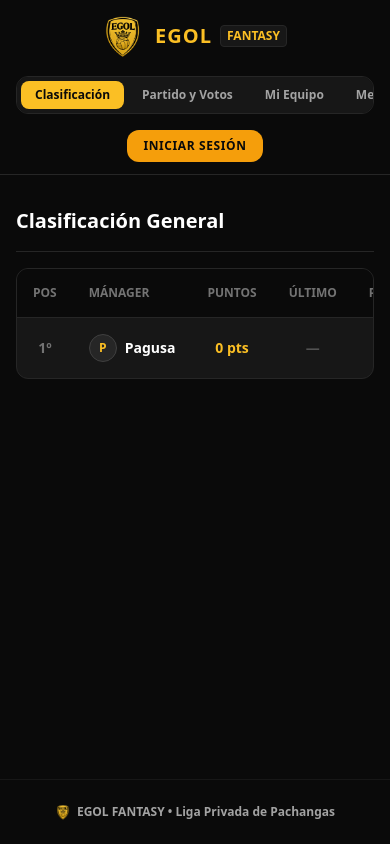
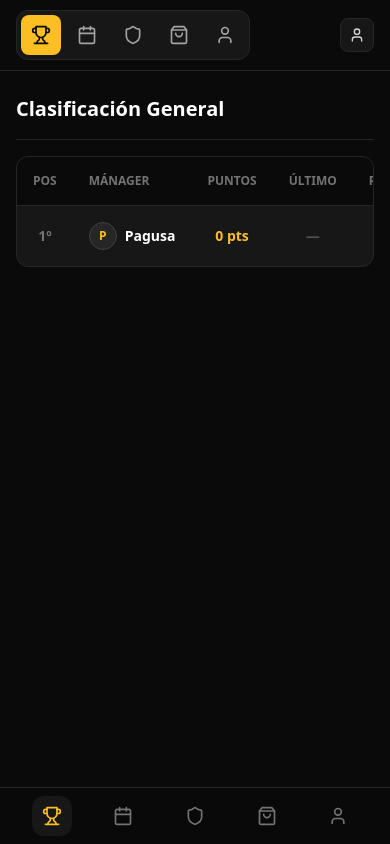
Before and after one commit to Pau-Gutsens/Web-Pachangas, a Next.js app: page / in a window 390 px wide. Built offline with nearby package versions, Linux system fonts and the light colour scheme.

Commit message:
auth & mobile frinedly

```diff
--- a/app/page.tsx
+++ b/app/page.tsx
@@ -53,7 +53,7 @@ export default function EGOLApp() {
       />
 
       {/* Contenido Principal según la pestaña seleccionada */}
-      <main className="flex-1 max-w-6xl w-full mx-auto px-4 py-8">
+      <main className="flex-1 max-w-6xl w-full mx-auto px-4 py-6 pb-24 sm:pb-8">
         {/* 1. Mi Equipo */}
         {activeTab === 'team' && (
           <MyTeamView
@@ -107,14 +107,6 @@ export default function EGOLApp() {
           />
         )}
       </main>
-
-      {/* Footer */}
-      <footer className="border-t border-neutral-900 py-6 text-center text-xs text-neutral-600">
-        <p className="flex items-center justify-center gap-1.5 font-semibold text-neutral-400">
-          <img src="/logo.png" alt="EGOL" className="h-4 w-4 object-contain inline" />
-          EGOL FANTASY &bull; Liga Privada de Pachangas
-        </p>
-      </footer>
     </div>
   );
 }
--- a/components/Navbar.tsx
+++ b/components/Navbar.tsx
@@ -2,7 +2,7 @@
 
 import React from 'react';
 import { UserAccount } from '../types';
-import { Coins, Trophy, LogOut, ShieldAlert } from 'lucide-react';
+import { Trophy, Calendar, Shield, ShoppingBag, ShieldAlert, User as UserIcon, LogOut, Coins } from 'lucide-react';
 
 export default function Navbar({
   user,
@@ -18,118 +18,118 @@ export default function Navbar({
   onSelectTab: (tab: any) => void;
 }) {
   return (
+    <>
+      {/* Top Header - Sin logo ni nombre, solo stats y control */}
       <header className="bg-neutral-950 border-b border-neutral-800 sticky top-0 z-40 text-white">
-      <div className="max-w-6xl mx-auto px-4 py-3 flex flex-col md:flex-row justify-between items-center gap-4">
-        {/* Logo and Brand */}
-        <div className="flex items-center gap-3 cursor-pointer" onClick={() => onSelectTab(user ? 'team' : 'standings')}>
-          <div className="w-10 h-12 relative flex-shrink-0">
-            <img src="/logo.png" alt="EGOL" className="w-full h-full object-contain" />
-          </div>
-          <div className="flex items-center gap-2">
-            <span className="text-xl font-black text-amber-400 tracking-wider">EGOL</span>
-            <span className="text-xs uppercase bg-neutral-900 text-amber-400 border border-neutral-800 font-bold px-1.5 py-0.5 rounded">
-              FANTASY
-            </span>
-          </div>
-        </div>
-
-        {/* Navigation Tabs */}
-        <nav className="flex items-center gap-1 bg-neutral-900 border border-neutral-800 p-1 rounded-xl overflow-x-auto max-w-full">
+        <div className="max-w-6xl mx-auto px-4 py-2.5 flex items-center justify-between gap-3">
+          {/* Navegación por iconos (Flaticons sin palabras) - Desktop / Tablet */}
+          <nav className="flex items-center gap-1.5 bg-neutral-900 border border-neutral-800 p-1 rounded-xl">
             <button
               onClick={() => onSelectTab('standings')}
-            className={`px-3.5 py-1.5 rounded-lg text-xs font-bold transition whitespace-nowrap ${
+              title="Clasificación"
+              aria-label="Clasificación"
+              className={`p-2.5 rounded-lg transition flex items-center justify-center ${
                 activeTab === 'standings'
-                ? 'bg-amber-400 text-neutral-950'
-                : 'text-neutral-400 hover:text-white'
+                  ? 'bg-amber-400 text-neutral-950 shadow-sm'
+                  : 'text-neutral-400 hover:text-white hover:bg-neutral-800'
               }`}
             >
-            Clasificación
+              <Trophy className="h-5 w-5" />
             </button>
+
             <button
               onClick={() => onSelectTab('matchday')}
-            className={`px-3.5 py-1.5 rounded-lg text-xs font-bold transition whitespace-nowrap ${
+              title="Partido y Votaciones"
+              aria-label="Partido y Votaciones"
+              className={`p-2.5 rounded-lg transition flex items-center justify-center ${
                 activeTab === 'matchday'
-                ? 'bg-amber-400 text-neutral-950'
-                : 'text-neutral-400 hover:text-white'
+                  ? 'bg-amber-400 text-neutral-950 shadow-sm'
+                  : 'text-neutral-400 hover:text-white hover:bg-neutral-800'
               }`}
             >
-            Partido y Votos
+              <Calendar className="h-5 w-5" />
             </button>
+
             <button
               onClick={() => onSelectTab('team')}
-            className={`px-3.5 py-1.5 rounded-lg text-xs font-bold transition whitespace-nowrap ${
+              title="Mi Equipo"
+              aria-label="Mi Equipo"
+              className={`p-2.5 rounded-lg transition flex items-center justify-center ${
                 activeTab === 'team'
-                ? 'bg-amber-400 text-neutral-950'
-                : 'text-neutral-400 hover:text-white'
+                  ? 'bg-amber-400 text-neutral-950 shadow-sm'
+                  : 'text-neutral-400 hover:text-white hover:bg-neutral-800'
               }`}
             >
-            Mi Equipo
+              <Shield className="h-5 w-5" />
             </button>
+
             <button
               onClick={() => onSelectTab('market')}
-            className={`px-3.5 py-1.5 rounded-lg text-xs font-bold transition whitespace-nowrap ${
+              title="Mercado"
+              aria-label="Mercado"
+              className={`p-2.5 rounded-lg transition flex items-center justify-center ${
                 activeTab === 'market'
-                ? 'bg-amber-400 text-neutral-950'
-                : 'text-neutral-400 hover:text-white'
+                  ? 'bg-amber-400 text-neutral-950 shadow-sm'
+                  : 'text-neutral-400 hover:text-white hover:bg-neutral-800'
               }`}
             >
-            Mercado
+              <ShoppingBag className="h-5 w-5" />
             </button>
+
             {!user && (
               <button
                 onClick={() => onSelectTab('auth')}
-              className={`px-3.5 py-1.5 rounded-lg text-xs font-bold transition whitespace-nowrap ${
+                title="Iniciar Sesión / Registro"
+                aria-label="Iniciar Sesión / Registro"
+                className={`p-2.5 rounded-lg transition flex items-center justify-center ${
                   activeTab === 'auth'
-                  ? 'bg-amber-400 text-neutral-950'
-                  : 'text-neutral-400 hover:text-white'
+                    ? 'bg-amber-400 text-neutral-950 shadow-sm'
+                    : 'text-neutral-400 hover:text-white hover:bg-neutral-800'
                 }`}
               >
-              Iniciar Sesión
+                <UserIcon className="h-5 w-5" />
               </button>
             )}
+
             {user && user.role === 'admin' && (
               <button
                 onClick={() => onSelectTab('admin')}
-              className={`px-3.5 py-1.5 rounded-lg text-xs font-bold transition whitespace-nowrap flex items-center gap-1 ${
+                title="Panel de Administrador"
+                aria-label="Panel de Administrador"
+                className={`p-2.5 rounded-lg transition flex items-center justify-center ${
                   activeTab === 'admin'
-                  ? 'bg-red-600 text-white'
-                  : 'text-red-400 hover:text-red-300'
+                    ? 'bg-red-600 text-white shadow-sm'
+                    : 'text-red-400 hover:text-red-300 hover:bg-neutral-800'
                 }`}
               >
-              <ShieldAlert className="h-3.5 w-3.5" />
-              Admin
+                <ShieldAlert className="h-5 w-5" />
               </button>
             )}
           </nav>
 
-        {/* User Info / Auth Button */}
-        <div className="flex items-center gap-3">
+          {/* Información del usuario / Estado de sesión */}
+          <div className="flex items-center gap-2 sm:gap-3">
             {user ? (
-            <div className="flex items-center gap-3">
-              {/* Presupuesto */}
-              <div className="bg-neutral-900 border border-neutral-800 px-3 py-1.5 rounded-xl flex items-center gap-1.5">
-                <Coins className="h-4 w-4 text-amber-400" />
-                <div>
-                  <p className="text-[10px] text-neutral-400 font-bold uppercase leading-none">Saldo</p>
-                  <p className="text-sm font-black text-white leading-tight">{user.budget}M€</p>
-                </div>
+              <div className="flex items-center gap-2 sm:gap-3">
+                {/* Saldo Presupuesto */}
+                <div className="bg-neutral-900 border border-neutral-800 px-2.5 py-1.5 rounded-lg flex items-center gap-1.5 text-xs">
+                  <Coins className="h-3.5 w-3.5 text-amber-400" />
+                  <span className="font-black text-white">{user.budget}M€</span>
                 </div>
 
-              {/* Puntos */}
-              <div className="bg-neutral-900 border border-neutral-800 px-3 py-1.5 rounded-xl flex items-center gap-1.5">
-                <Trophy className="h-4 w-4 text-yellow-400" />
-                <div>
-                  <p className="text-[10px] text-neutral-400 font-bold uppercase leading-none">Puntos</p>
-                  <p className="text-sm font-black text-white leading-tight">{user.totalPoints} pts</p>
-                </div>
+                {/* Puntos acumulados */}
+                <div className="bg-neutral-900 border border-neutral-800 px-2.5 py-1.5 rounded-lg flex items-center gap-1.5 text-xs">
+                  <Trophy className="h-3.5 w-3.5 text-yellow-400" />
+                  <span className="font-black text-white">{user.totalPoints} pts</span>
                 </div>
 
-              {/* Profile / Logout */}
+                {/* Usuario y Logout */}
                 <div className="flex items-center gap-1 pl-1">
-                <span className="text-xs font-bold text-neutral-300">{user.username}</span>
+                  <span className="text-xs font-bold text-neutral-300 hidden sm:inline">{user.username}</span>
                   <button
                     onClick={onLogout}
                     title="Cerrar Sesión"
+                    aria-label="Cerrar Sesión"
                     className="p-1.5 text-neutral-400 hover:text-red-400 hover:bg-neutral-900 rounded-lg transition"
                   >
                     <LogOut className="h-4 w-4" />
@@ -139,17 +139,92 @@ export default function Navbar({
             ) : (
               <button
                 onClick={() => onSelectTab('auth')}
-              className={`px-4 py-2 font-black rounded-xl text-xs uppercase tracking-wider transition ${
+                title="Iniciar Sesión"
+                aria-label="Iniciar Sesión"
+                className={`p-2 rounded-lg transition flex items-center gap-1.5 text-xs font-bold ${
                   activeTab === 'auth'
                     ? 'bg-amber-400 text-neutral-950'
-                  : 'bg-amber-500 hover:bg-amber-400 text-neutral-950'
+                    : 'bg-neutral-900 border border-neutral-800 text-neutral-300 hover:text-white'
                 }`}
               >
-              Iniciar Sesión
+                <UserIcon className="h-4 w-4" />
+                <span className="hidden sm:inline">Entrar</span>
               </button>
             )}
           </div>
         </div>
       </header>
+
+      {/* Barra de navegación inferior móvil fija (Mobile Friendly Flaticon Bar) */}
+      <nav className="sm:hidden fixed bottom-0 left-0 right-0 z-50 bg-neutral-950/95 border-t border-neutral-800 px-4 py-2 flex items-center justify-around backdrop-blur-md">
+        <button
+          onClick={() => onSelectTab('standings')}
+          title="Clasificación"
+          aria-label="Clasificación"
+          className={`p-2.5 rounded-xl transition flex flex-col items-center justify-center ${
+            activeTab === 'standings' ? 'text-amber-400 bg-neutral-900' : 'text-neutral-500'
+          }`}
+        >
+          <Trophy className="h-5 w-5" />
+        </button>
+
+        <button
+          onClick={() => onSelectTab('matchday')}
+          title="Partido y Votos"
+          aria-label="Partido y Votos"
+          className={`p-2.5 rounded-xl transition flex flex-col items-center justify-center ${
+            activeTab === 'matchday' ? 'text-amber-400 bg-neutral-900' : 'text-neutral-500'
+          }`}
+        >
+          <Calendar className="h-5 w-5" />
+        </button>
+
+        <button
+          onClick={() => onSelectTab('team')}
+          title="Mi Equipo"
+          aria-label="Mi Equipo"
+          className={`p-2.5 rounded-xl transition flex flex-col items-center justify-center ${
+            activeTab === 'team' ? 'text-amber-400 bg-neutral-900' : 'text-neutral-500'
+          }`}
+        >
+          <Shield className="h-5 w-5" />
+        </button>
+
+        <button
+          onClick={() => onSelectTab('market')}
+          title="Mercado"
+          aria-label="Mercado"
+          className={`p-2.5 rounded-xl transition flex flex-col items-center justify-center ${
+            activeTab === 'market' ? 'text-amber-400 bg-neutral-900' : 'text-neutral-500'
+          }`}
+        >
+          <ShoppingBag className="h-5 w-5" />
+        </button>
+
+        {!user ? (
+          <button
+            onClick={() => onSelectTab('auth')}
+            title="Iniciar Sesión"
+            aria-label="Iniciar Sesión"
+            className={`p-2.5 rounded-xl transition flex flex-col items-center justify-center ${
+              activeTab === 'auth' ? 'text-amber-400 bg-neutral-900' : 'text-neutral-500'
+            }`}
+          >
+            <UserIcon className="h-5 w-5" />
+          </button>
+        ) : user.role === 'admin' ? (
+          <button
+            onClick={() => onSelectTab('admin')}
+            title="Admin"
+            aria-label="Admin"
+            className={`p-2.5 rounded-xl transition flex flex-col items-center justify-center ${
+              activeTab === 'admin' ? 'text-red-400 bg-neutral-900' : 'text-neutral-500'
+            }`}
+          >
+            <ShieldAlert className="h-5 w-5" />
+          </button>
+        ) : null}
+      </nav>
+    </>
   );
 }
```
Also changed, not shown: lib/db.ts (+5 -3 lines). Lines whose indentation alone changed are shown as unchanged.
